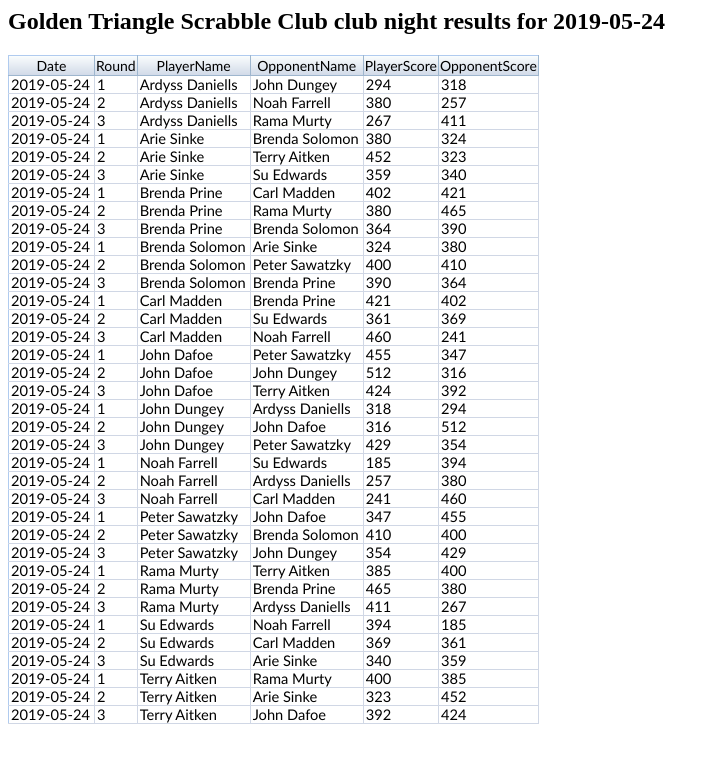
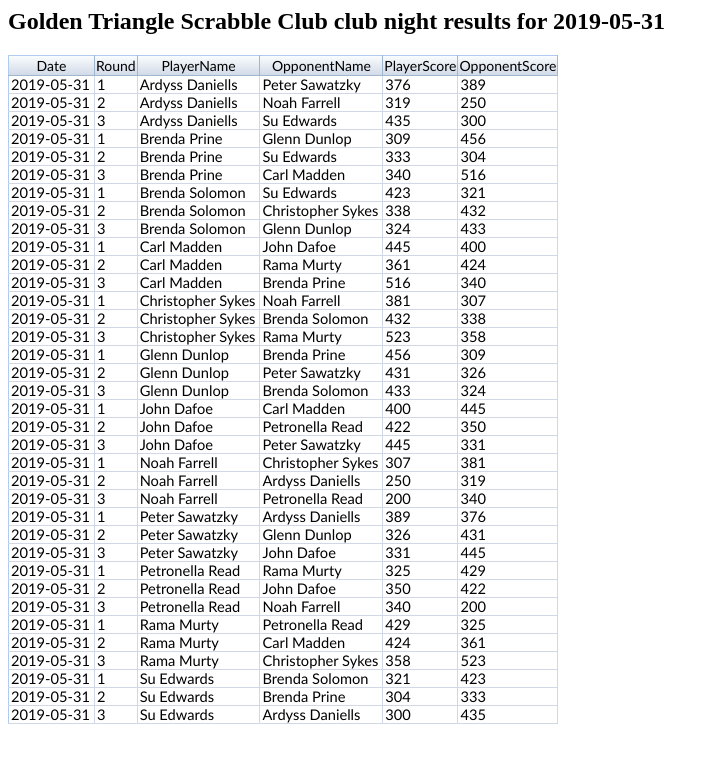
Before and after one commit to TileRunner/tilerunner.github.io, a Jekyll site: the page CambridgeClubNightResults.html, which Jekyll copies as it is, in a window 1280 px wide. Shown: the top 763 px of the page, without its empty margins (0-720 px from the left). Built offline with Jekyll 4.4.1, drawn with Linux system fonts in a browser that asks for light colours.

Commit message:
Cambridge
May 31, 2019

```diff
--- a/CambridgeClubNightResults.html
+++ b/CambridgeClubNightResults.html
@@ -3,7 +3,7 @@
 <link rel="stylesheet" href="css/excel-2007.css" />
 </head>
 <body>
-<h2>Golden Triangle Scrabble Club club night results for 2019-05-24</h2>
+<h2>Golden Triangle Scrabble Club club night results for 2019-05-31</h2>
 <table class="ExcelTable2007">
 <thead>
 <tr>
@@ -17,292 +17,292 @@
 </thead>
 <tbody>
 <tr>
-<td>2019-05-24</td>
+<td>2019-05-31</td>
 <td>1</td>
 <td>Ardyss Daniells</td>
-<td>John Dungey</td>
-<td>294</td>
-<td>318</td>
+<td>Peter Sawatzky</td>
+<td>376</td>
+<td>389</td>
 </tr>
 <tr>
-<td>2019-05-24</td>
+<td>2019-05-31</td>
 <td>2</td>
 <td>Ardyss Daniells</td>
 <td>Noah Farrell</td>
-<td>380</td>
-<td>257</td>
+<td>319</td>
+<td>250</td>
 </tr>
 <tr>
-<td>2019-05-24</td>
+<td>2019-05-31</td>
 <td>3</td>
 <td>Ardyss Daniells</td>
-<td>Rama Murty</td>
-<td>267</td>
-<td>411</td>
+<td>Su Edwards</td>
+<td>435</td>
+<td>300</td>
 </tr>
 <tr>
-<td>2019-05-24</td>
+<td>2019-05-31</td>
 <td>1</td>
-<td>Arie Sinke</td>
+<td>Brenda Prine</td>
+<td>Glenn Dunlop</td>
+<td>309</td>
+<td>456</td>
+</tr>
+<tr>
+<td>2019-05-31</td>
+<td>2</td>
+<td>Brenda Prine</td>
+<td>Su Edwards</td>
+<td>333</td>
+<td>304</td>
+</tr>
+<tr>
+<td>2019-05-31</td>
+<td>3</td>
+<td>Brenda Prine</td>
+<td>Carl Madden</td>
+<td>340</td>
+<td>516</td>
+</tr>
+<tr>
+<td>2019-05-31</td>
+<td>1</td>
 <td>Brenda Solomon</td>
-<td>380</td>
+<td>Su Edwards</td>
+<td>423</td>
+<td>321</td>
+</tr>
+<tr>
+<td>2019-05-31</td>
+<td>2</td>
+<td>Brenda Solomon</td>
+<td>Christopher Sykes</td>
+<td>338</td>
+<td>432</td>
+</tr>
+<tr>
+<td>2019-05-31</td>
+<td>3</td>
+<td>Brenda Solomon</td>
+<td>Glenn Dunlop</td>
+<td>324</td>
+<td>433</td>
+</tr>
+<tr>
+<td>2019-05-31</td>
+<td>1</td>
+<td>Carl Madden</td>
+<td>John Dafoe</td>
+<td>445</td>
+<td>400</td>
+</tr>
+<tr>
+<td>2019-05-31</td>
+<td>2</td>
+<td>Carl Madden</td>
+<td>Rama Murty</td>
+<td>361</td>
+<td>424</td>
+</tr>
+<tr>
+<td>2019-05-31</td>
+<td>3</td>
+<td>Carl Madden</td>
+<td>Brenda Prine</td>
+<td>516</td>
+<td>340</td>
+</tr>
+<tr>
+<td>2019-05-31</td>
+<td>1</td>
+<td>Christopher Sykes</td>
+<td>Noah Farrell</td>
+<td>381</td>
+<td>307</td>
+</tr>
+<tr>
+<td>2019-05-31</td>
+<td>2</td>
+<td>Christopher Sykes</td>
+<td>Brenda Solomon</td>
+<td>432</td>
+<td>338</td>
+</tr>
+<tr>
+<td>2019-05-31</td>
+<td>3</td>
+<td>Christopher Sykes</td>
+<td>Rama Murty</td>
+<td>523</td>
+<td>358</td>
+</tr>
+<tr>
+<td>2019-05-31</td>
+<td>1</td>
+<td>Glenn Dunlop</td>
+<td>Brenda Prine</td>
+<td>456</td>
+<td>309</td>
+</tr>
+<tr>
+<td>2019-05-31</td>
+<td>2</td>
+<td>Glenn Dunlop</td>
+<td>Peter Sawatzky</td>
+<td>431</td>
+<td>326</td>
+</tr>
+<tr>
+<td>2019-05-31</td>
+<td>3</td>
+<td>Glenn Dunlop</td>
+<td>Brenda Solomon</td>
+<td>433</td>
 <td>324</td>
 </tr>
 <tr>
-<td>2019-05-24</td>
-<td>2</td>
-<td>Arie Sinke</td>
-<td>Terry Aitken</td>
-<td>452</td>
-<td>323</td>
+<td>2019-05-31</td>
+<td>1</td>
+<td>John Dafoe</td>
+<td>Carl Madden</td>
+<td>400</td>
+<td>445</td>
 </tr>
 <tr>
-<td>2019-05-24</td>
+<td>2019-05-31</td>
+<td>2</td>
+<td>John Dafoe</td>
+<td>Petronella Read</td>
+<td>422</td>
+<td>350</td>
+</tr>
+<tr>
+<td>2019-05-31</td>
 <td>3</td>
-<td>Arie Sinke</td>
-<td>Su Edwards</td>
-<td>359</td>
+<td>John Dafoe</td>
+<td>Peter Sawatzky</td>
+<td>445</td>
+<td>331</td>
+</tr>
+<tr>
+<td>2019-05-31</td>
+<td>1</td>
+<td>Noah Farrell</td>
+<td>Christopher Sykes</td>
+<td>307</td>
+<td>381</td>
+</tr>
+<tr>
+<td>2019-05-31</td>
+<td>2</td>
+<td>Noah Farrell</td>
+<td>Ardyss Daniells</td>
+<td>250</td>
+<td>319</td>
+</tr>
+<tr>
+<td>2019-05-31</td>
+<td>3</td>
+<td>Noah Farrell</td>
+<td>Petronella Read</td>
+<td>200</td>
 <td>340</td>
 </tr>
 <tr>
-<td>2019-05-24</td>
+<td>2019-05-31</td>
 <td>1</td>
-<td>Brenda Prine</td>
-<td>Carl Madden</td>
-<td>402</td>
-<td>421</td>
+<td>Peter Sawatzky</td>
+<td>Ardyss Daniells</td>
+<td>389</td>
+<td>376</td>
 </tr>
 <tr>
-<td>2019-05-24</td>
+<td>2019-05-31</td>
 <td>2</td>
-<td>Brenda Prine</td>
-<td>Rama Murty</td>
-<td>380</td>
-<td>465</td>
+<td>Peter Sawatzky</td>
+<td>Glenn Dunlop</td>
+<td>326</td>
+<td>431</td>
 </tr>
 <tr>
-<td>2019-05-24</td>
+<td>2019-05-31</td>
 <td>3</td>
-<td>Brenda Prine</td>
-<td>Brenda Solomon</td>
-<td>364</td>
-<td>390</td>
+<td>Peter Sawatzky</td>
+<td>John Dafoe</td>
+<td>331</td>
+<td>445</td>
 </tr>
 <tr>
-<td>2019-05-24</td>
+<td>2019-05-31</td>
 <td>1</td>
-<td>Brenda Solomon</td>
-<td>Arie Sinke</td>
-<td>324</td>
-<td>380</td>
-</tr>
-<tr>
-<td>2019-05-24</td>
-<td>2</td>
-<td>Brenda Solomon</td>
-<td>Peter Sawatzky</td>
-<td>400</td>
-<td>410</td>
-</tr>
-<tr>
-<td>2019-05-24</td>
-<td>3</td>
-<td>Brenda Solomon</td>
-<td>Brenda Prine</td>
-<td>390</td>
-<td>364</td>
-</tr>
-<tr>
-<td>2019-05-24</td>
-<td>1</td>
-<td>Carl Madden</td>
-<td>Brenda Prine</td>
-<td>421</td>
-<td>402</td>
-</tr>
-<tr>
-<td>2019-05-24</td>
-<td>2</td>
-<td>Carl Madden</td>
-<td>Su Edwards</td>
-<td>361</td>
-<td>369</td>
-</tr>
-<tr>
-<td>2019-05-24</td>
-<td>3</td>
-<td>Carl Madden</td>
-<td>Noah Farrell</td>
-<td>460</td>
-<td>241</td>
-</tr>
-<tr>
-<td>2019-05-24</td>
-<td>1</td>
-<td>John Dafoe</td>
-<td>Peter Sawatzky</td>
-<td>455</td>
-<td>347</td>
-</tr>
-<tr>
-<td>2019-05-24</td>
-<td>2</td>
-<td>John Dafoe</td>
-<td>John Dungey</td>
-<td>512</td>
-<td>316</td>
-</tr>
-<tr>
-<td>2019-05-24</td>
-<td>3</td>
-<td>John Dafoe</td>
-<td>Terry Aitken</td>
-<td>424</td>
-<td>392</td>
-</tr>
-<tr>
-<td>2019-05-24</td>
-<td>1</td>
-<td>John Dungey</td>
-<td>Ardyss Daniells</td>
-<td>318</td>
-<td>294</td>
-</tr>
-<tr>
-<td>2019-05-24</td>
-<td>2</td>
-<td>John Dungey</td>
-<td>John Dafoe</td>
-<td>316</td>
-<td>512</td>
-</tr>
-<tr>
-<td>2019-05-24</td>
-<td>3</td>
-<td>John Dungey</td>
-<td>Peter Sawatzky</td>
-<td>429</td>
-<td>354</td>
-</tr>
-<tr>
-<td>2019-05-24</td>
-<td>1</td>
-<td>Noah Farrell</td>
-<td>Su Edwards</td>
-<td>185</td>
-<td>394</td>
-</tr>
-<tr>
-<td>2019-05-24</td>
-<td>2</td>
-<td>Noah Farrell</td>
-<td>Ardyss Daniells</td>
-<td>257</td>
-<td>380</td>
-</tr>
-<tr>
-<td>2019-05-24</td>
-<td>3</td>
-<td>Noah Farrell</td>
-<td>Carl Madden</td>
-<td>241</td>
-<td>460</td>
-</tr>
-<tr>
-<td>2019-05-24</td>
-<td>1</td>
-<td>Peter Sawatzky</td>
-<td>John Dafoe</td>
-<td>347</td>
-<td>455</td>
-</tr>
-<tr>
-<td>2019-05-24</td>
-<td>2</td>
-<td>Peter Sawatzky</td>
-<td>Brenda Solomon</td>
-<td>410</td>
-<td>400</td>
-</tr>
-<tr>
-<td>2019-05-24</td>
-<td>3</td>
-<td>Peter Sawatzky</td>
-<td>John Dungey</td>
-<td>354</td>
+<td>Petronella Read</td>
+<td>Rama Murty</td>
+<td>325</td>
 <td>429</td>
 </tr>
 <tr>
-<td>2019-05-24</td>
+<td>2019-05-31</td>
+<td>2</td>
+<td>Petronella Read</td>
+<td>John Dafoe</td>
+<td>350</td>
+<td>422</td>
+</tr>
+<tr>
+<td>2019-05-31</td>
+<td>3</td>
+<td>Petronella Read</td>
+<td>Noah Farrell</td>
+<td>340</td>
+<td>200</td>
+</tr>
+<tr>
+<td>2019-05-31</td>
 <td>1</td>
 <td>Rama Murty</td>
-<td>Terry Aitken</td>
-<td>385</td>
-<td>400</td>
+<td>Petronella Read</td>
+<td>429</td>
+<td>325</td>
 </tr>
 <tr>
-<td>2019-05-24</td>
+<td>2019-05-31</td>
 <td>2</td>
 <td>Rama Murty</td>
-<td>Brenda Prine</td>
-<td>465</td>
-<td>380</td>
-</tr>
-<tr>
-<td>2019-05-24</td>
-<td>3</td>
-<td>Rama Murty</td>
-<td>Ardyss Daniells</td>
-<td>411</td>
-<td>267</td>
-</tr>
-<tr>
-<td>2019-05-24</td>
-<td>1</td>
-<td>Su Edwards</td>
-<td>Noah Farrell</td>
-<td>394</td>
-<td>185</td>
-</tr>
-<tr>
-<td>2019-05-24</td>
-<td>2</td>
-<td>Su Edwards</td>
 <td>Carl Madden</td>
-<td>369</td>
+<td>424</td>
 <td>361</td>
 </tr>
 <tr>
-<td>2019-05-24</td>
+<td>2019-05-31</td>
+<td>3</td>
+<td>Rama Murty</td>
+<td>Christopher Sykes</td>
+<td>358</td>
+<td>523</td>
+</tr>
+<tr>
+<td>2019-05-31</td>
+<td>1</td>
+<td>Su Edwards</td>
+<td>Brenda Solomon</td>
+<td>321</td>
+<td>423</td>
+</tr>
+<tr>
+<td>2019-05-31</td>
+<td>2</td>
+<td>Su Edwards</td>
+<td>Brenda Prine</td>
+<td>304</td>
+<td>333</td>
+</tr>
+<tr>
+<td>2019-05-31</td>
 <td>3</td>
 <td>Su Edwards</td>
-<td>Arie Sinke</td>
-<td>340</td>
-<td>359</td>
-</tr>
-<tr>
-<td>2019-05-24</td>
-<td>1</td>
-<td>Terry Aitken</td>
-<td>Rama Murty</td>
-<td>400</td>
-<td>385</td>
-</tr>
-<tr>
-<td>2019-05-24</td>
-<td>2</td>
-<td>Terry Aitken</td>
-<td>Arie Sinke</td>
-<td>323</td>
-<td>452</td>
-</tr>
-<tr>
-<td>2019-05-24</td>
-<td>3</td>
-<td>Terry Aitken</td>
-<td>John Dafoe</td>
-<td>392</td>
-<td>424</td>
+<td>Ardyss Daniells</td>
+<td>300</td>
+<td>435</td>
 </tr>
 </tbody>
 </table>
```
Also changed, not shown: CambridgeClubStats.html (+108 -108 lines).
